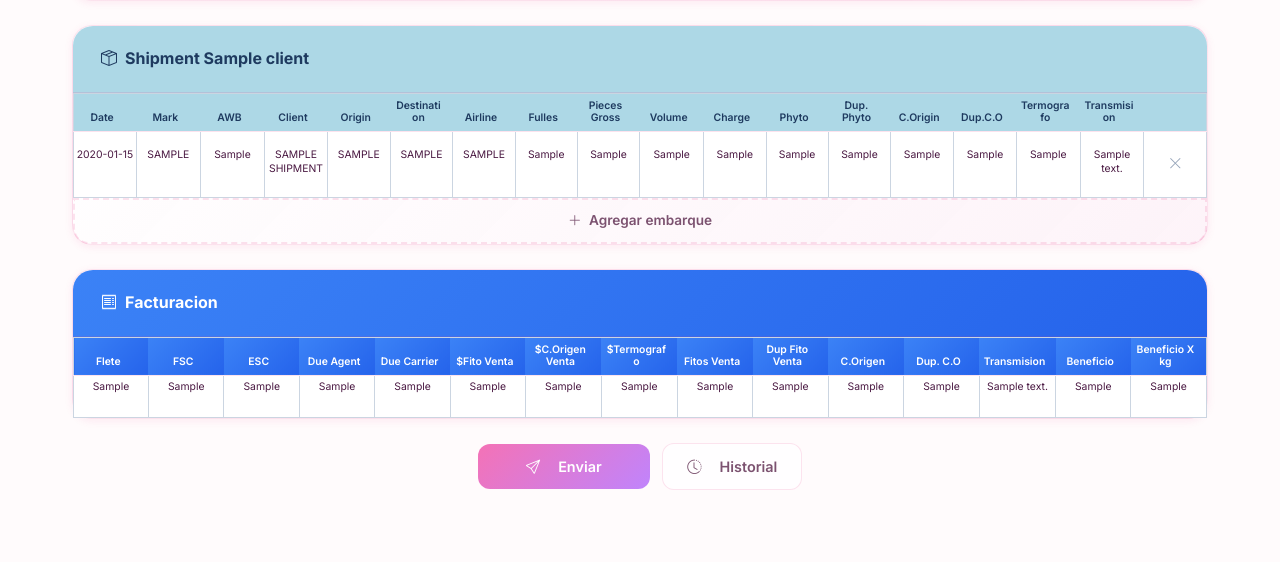
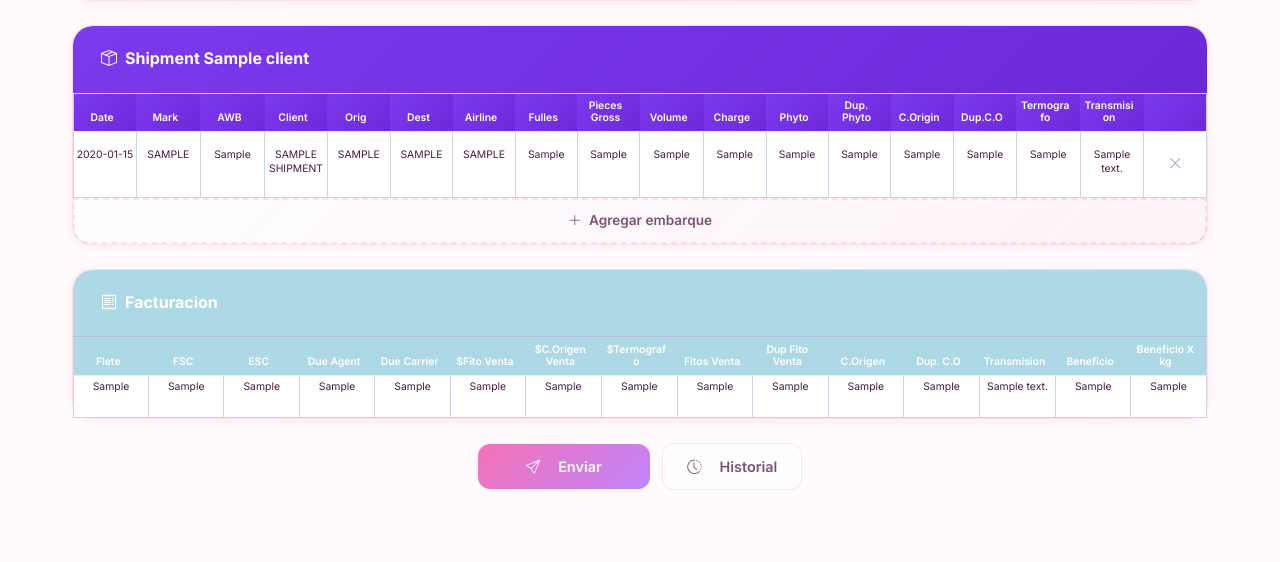
Before and after one commit to echeverrialoayzad-bit/lux-portal, a Flask app: page /current-status/1 in a window 1280 px wide. Shown: the part 968-1530 px from the top of the page. Run offline with Flask 3, Linux system fonts and the light colour scheme; the visitor is signed in with stand-in values (Sample User, id 1); tables that the repository leaves empty hold one stand-in row (values such as "Sample post"); lists and menus that the app fills with data are empty.

Commit message:
Swap colors: Shipment purple, Facturacion celeste; add row resize, rename Orig/Dest, strict date
- Shipment table back to purple (matching other tables)
- Facturacion table now celeste (#ADD8E6) with white header text
- Row resize handles added to both Shipment and Facturacion tables
- Origin renamed to Orig, Destination renamed to Dest
- Date field strictly enforces DD/MM/YYYY format with auto-slash insertion

Co-Authored-By: Claude Opus 4.6 <noreply@anthropic.com>

```diff
--- a/lux_portal/current_status/templates/current_status/detail.html
+++ b/lux_portal/current_status/templates/current_status/detail.html
@@ -192,55 +192,13 @@
         border-color: #7c3aed;
         color: #7c3aed;
     }
-    /* ---- Shipment table (celeste) ---- */
+    /* ---- Shipment table (purple, same as other tables) ---- */
     .shipment-table {
         width: 100%;
         border: 1px solid #cbd5e1 !important;
     }
     .shipment-table th {
-        background: #ADD8E6 !important;
-        color: #1e3a5f !important;
-        font-size: 0.65rem !important;
-        text-transform: none !important;
-        letter-spacing: 0 !important;
-        padding: 6px 10px 6px 4px !important;
-        text-align: center !important;
-        white-space: normal;
-        word-break: break-word;
-        line-height: 1.2;
-        position: relative;
-        overflow: hidden;
-        user-select: none;
-    }
-    .shipment-table td {
-        border: 1px solid #cbd5e1 !important;
-    }
-    .shipment-table .editable-cell textarea {
-        font-size: 0.65rem;
-        padding: 4px 2px;
-        min-height: 28px;
-        line-height: 1.3;
-    }
-    .shipment-table .editable-cell textarea:focus {
-        background: rgba(173, 216, 230, 0.12);
-    }
-    .shipment-table tbody tr:nth-child(even) td {
-        background-color: #e8f4f8 !important;
-    }
-    .shipment-table tbody tr:nth-child(odd) td {
-        background-color: #ffffff !important;
-    }
-    .shipment-table .resize-handle:hover,
-    .shipment-table .resize-handle.active {
-        background: rgba(30, 58, 95, 0.3);
-    }
-    /* ---- Factura table (blue) ---- */
-    .factura-table {
-        width: 100%;
-        border: 1px solid #cbd5e1 !important;
-    }
-    .factura-table th {
-        background: linear-gradient(135deg, #3b82f6, #2563eb) !important;
+        background: linear-gradient(135deg, #7c3aed, #6d28d9) !important;
         color: #fff !important;
         font-size: 0.65rem !important;
         text-transform: none !important;
@@ -254,6 +212,44 @@
         overflow: hidden;
         user-select: none;
     }
+    .shipment-table td {
+        border: 1px solid #cbd5e1 !important;
+    }
+    .shipment-table .editable-cell textarea {
+        font-size: 0.65rem;
+        padding: 4px 2px;
+        min-height: 28px;
+        line-height: 1.3;
+    }
+    .shipment-table .editable-cell textarea:focus {
+        background: rgba(124, 58, 237, 0.04);
+    }
+    .shipment-table tbody tr:nth-child(even) td {
+        background-color: #e2e8f0 !important;
+    }
+    .shipment-table tbody tr:nth-child(odd) td {
+        background-color: #ffffff !important;
+    }
+    /* ---- Factura table (celeste, white text) ---- */
+    .factura-table {
+        width: 100%;
+        border: 1px solid #cbd5e1 !important;
+    }
+    .factura-table th {
+        background: #ADD8E6 !important;
+        color: #fff !important;
+        font-size: 0.65rem !important;
+        text-transform: none !important;
+        letter-spacing: 0 !important;
+        padding: 6px 10px 6px 4px !important;
+        text-align: center !important;
+        white-space: normal;
+        word-break: break-word;
+        line-height: 1.2;
+        position: relative;
+        overflow: hidden;
+        user-select: none;
+    }
     .factura-table td {
         border: 1px solid #cbd5e1 !important;
     }
@@ -264,13 +260,17 @@
         line-height: 1.3;
     }
     .factura-table .editable-cell textarea:focus {
-        background: rgba(59, 130, 246, 0.06);
+        background: rgba(173, 216, 230, 0.12);
     }
     .factura-table tbody tr:nth-child(even) td {
-        background-color: #eff6ff !important;
+        background-color: #e8f4f8 !important;
     }
     .factura-table tbody tr:nth-child(odd) td {
         background-color: #ffffff !important;
+    }
+    .factura-table .resize-handle:hover,
+    .factura-table .resize-handle.active {
+        background: rgba(255, 255, 255, 0.4);
     }
     /* Auto-uppercase fields */
     .uppercase-field {
@@ -756,37 +756,37 @@
 
     <!-- TABLE 4: Shipment (Embarques) -->
     <div class="card mb-4 mt-4">
-        <div class="card-header" style="background: #ADD8E6; color: #1e3a5f; border-radius: 20px 20px 0 0; font-size: 1rem;">
+        <div class="card-header" style="background: linear-gradient(135deg, #7c3aed, #6d28d9); color: #fff; border-radius: 20px 20px 0 0; font-size: 1rem;">
             <i class="bi bi-box-seam me-2"></i>Shipment <span>{{ cliente.nombre }}</span>
         </div>
         <div class="table-responsive">
             <table class="table shipment-table mb-0" id="shipmentTable">
                 <thead>
                     <tr>
-                        <th><span class="th-text">Date</span><div class="resize-handle"></div></th>
-                        <th><span class="th-text">Mark</span><div class="resize-handle"></div></th>
-                        <th><span class="th-text">AWB</span><div class="resize-handle"></div></th>
-                        <th><span class="th-text">Client</span><div class="resize-handle"></div></th>
-                        <th><span class="th-text">Origin</span><div class="resize-handle"></div></th>
-                        <th><span class="th-text">Destination</span><div class="resize-handle"></div></th>
-                        <th><span class="th-text">Airline</span><div class="resize-handle"></div></th>
-                        <th><span class="th-text">Fulles</span><div class="resize-handle"></div></th>
-                        <th><span class="th-text">Pieces Gross</span><div class="resize-handle"></div></th>
-                        <th><span class="th-text">Volume</span><div class="resize-handle"></div></th>
-                        <th><span class="th-text">Charge</span><div class="resize-handle"></div></th>
-                        <th><span class="th-text">Phyto</span><div class="resize-handle"></div></th>
-                        <th><span class="th-text">Dup. Phyto</span><div class="resize-handle"></div></th>
-                        <th><span class="th-text">C.Origin</span><div class="resize-handle"></div></th>
-                        <th><span class="th-text">Dup.C.O</span><div class="resize-handle"></div></th>
-                        <th><span class="th-text">Termografo</span><div class="resize-handle"></div></th>
-                        <th><span class="th-text">Transmision</span><div class="resize-handle"></div></th>
+                        <th><span class="th-text">Date</span><div class="resize-handle"></div><div class="resize-handle-h"></div></th>
+                        <th><span class="th-text">Mark</span><div class="resize-handle"></div><div class="resize-handle-h"></div></th>
+                        <th><span class="th-text">AWB</span><div class="resize-handle"></div><div class="resize-handle-h"></div></th>
+                        <th><span class="th-text">Client</span><div class="resize-handle"></div><div class="resize-handle-h"></div></th>
+                        <th><span class="th-text">Orig</span><div class="resize-handle"></div><div class="resize-handle-h"></div></th>
+                        <th><span class="th-text">Dest</span><div class="resize-handle"></div><div class="resize-handle-h"></div></th>
+                        <th><span class="th-text">Airline</span><div class="resize-handle"></div><div class="resize-handle-h"></div></th>
+                        <th><span class="th-text">Fulles</span><div class="resize-handle"></div><div class="resize-handle-h"></div></th>
+                        <th><span class="th-text">Pieces Gross</span><div class="resize-handle"></div><div class="resize-handle-h"></div></th>
+                        <th><span class="th-text">Volume</span><div class="resize-handle"></div><div class="resize-handle-h"></div></th>
+                        <th><span class="th-text">Charge</span><div class="resize-handle"></div><div class="resize-handle-h"></div></th>
+                        <th><span class="th-text">Phyto</span><div class="resize-handle"></div><div class="resize-handle-h"></div></th>
+                        <th><span class="th-text">Dup. Phyto</span><div class="resize-handle"></div><div class="resize-handle-h"></div></th>
+                        <th><span class="th-text">C.Origin</span><div class="resize-handle"></div><div class="resize-handle-h"></div></th>
+                        <th><span class="th-text">Dup.C.O</span><div class="resize-handle"></div><div class="resize-handle-h"></div></th>
+                        <th><span class="th-text">Termografo</span><div class="resize-handle"></div><div class="resize-handle-h"></div></th>
+                        <th><span class="th-text">Transmision</span><div class="resize-handle"></div><div class="resize-handle-h"></div></th>
                         <th class="col-del"></th>
                     </tr>
                 </thead>
                 <tbody>
                     {% for s in cliente.shipments %}
                     <tr data-id="{{ s.id }}">
-                        <td class="editable-cell"><textarea data-field="ship_date" class="date-field" onblur="guardarShipment(this)">{{ s.ship_date }}</textarea></td>
+                        <td class="editable-cell"><textarea data-field="ship_date" class="date-field" placeholder="DD/MM/YYYY" onblur="guardarShipment(this)">{{ s.ship_date }}</textarea></td>
                         <td class="editable-cell"><textarea data-field="mark" class="uppercase-field" onblur="guardarShipment(this)">{{ s.mark }}</textarea></td>
                         <td class="editable-cell"><textarea data-field="awb" onblur="guardarShipment(this)">{{ s.awb }}</textarea></td>
                         <td class="editable-cell"><textarea data-field="client_name" class="uppercase-field" onblur="guardarShipment(this)">{{ s.client_name }}</textarea></td>
@@ -818,28 +818,28 @@
 
     <!-- TABLE 5: Facturacion -->
     <div class="card mb-4">
-        <div class="card-header" style="background: linear-gradient(135deg, #3b82f6, #2563eb); color: #fff; border-radius: 20px 20px 0 0; font-size: 1rem;">
+        <div class="card-header" style="background: #ADD8E6; color: #fff; border-radius: 20px 20px 0 0; font-size: 1rem;">
             <i class="bi bi-receipt me-2"></i>Facturacion
         </div>
         <div class="table-responsive">
             <table class="table factura-table mb-0" id="facturaTable">
                 <thead>
                     <tr>
-                        <th><span class="th-text">Flete</span><div class="resize-handle"></div></th>
-                        <th><span class="th-text">FSC</span><div class="resize-handle"></div></th>
-                        <th><span class="th-text">ESC</span><div class="resize-handle"></div></th>
-                        <th><span class="th-text">Due Agent</span><div class="resize-handle"></div></th>
-                        <th><span class="th-text">Due Carrier</span><div class="resize-handle"></div></th>
-                        <th><span class="th-text">$Fito Venta</span><div class="resize-handle"></div></th>
-                        <th><span class="th-text">$C.Origen Venta</span><div class="resize-handle"></div></th>
-                        <th><span class="th-text">$Termografo</span><div class="resize-handle"></div></th>
-                        <th><span class="th-text">Fitos Venta</span><div class="resize-handle"></div></th>
-                        <th><span class="th-text">Dup Fito Venta</span><div class="resize-handle"></div></th>
-                        <th><span class="th-text">C.Origen</span><div class="resize-handle"></div></th>
-                        <th><span class="th-text">Dup. C.O</span><div class="resize-handle"></div></th>
-                        <th><span class="th-text">Transmision</span><div class="resize-handle"></div></th>
-                        <th><span class="th-text">Beneficio</span><div class="resize-handle"></div></th>
-                        <th><span class="th-text">Beneficio X kg</span><div class="resize-handle"></div></th>
+                        <th><span class="th-text">Flete</span><div class="resize-handle"></div><div class="resize-handle-h"></div></th>
+                        <th><span class="th-text">FSC</span><div class="resize-handle"></div><div class="resize-handle-h"></div></th>
+                        <th><span class="th-text">ESC</span><div class="resize-handle"></div><div class="resize-handle-h"></div></th>
+                        <th><span class="th-text">Due Agent</span><div class="resize-handle"></div><div class="resize-handle-h"></div></th>
+                        <th><span class="th-text">Due Carrier</span><div class="resize-handle"></div><div class="resize-handle-h"></div></th>
+                        <th><span class="th-text">$Fito Venta</span><div class="resize-handle"></div><div class="resize-handle-h"></div></th>
+                        <th><span class="th-text">$C.Origen Venta</span><div class="resize-handle"></div><div class="resize-handle-h"></div></th>
+                        <th><span class="th-text">$Termografo</span><div class="resize-handle"></div><div class="resize-handle-h"></div></th>
+                        <th><span class="th-text">Fitos Venta</span><div class="resize-handle"></div><div class="resize-handle-h"></div></th>
+                        <th><span class="th-text">Dup Fito Venta</span><div class="resize-handle"></div><div class="resize-handle-h"></div></th>
+                        <th><span class="th-text">C.Origen</span><div class="resize-handle"></div><div class="resize-handle-h"></div></th>
+                        <th><span class="th-text">Dup. C.O</span><div class="resize-handle"></div><div class="resize-handle-h"></div></th>
+                        <th><span class="th-text">Transmision</span><div class="resize-handle"></div><div class="resize-handle-h"></div></th>
+                        <th><span class="th-text">Beneficio</span><div class="resize-handle"></div><div class="resize-handle-h"></div></th>
+                        <th><span class="th-text">Beneficio X kg</span><div class="resize-handle"></div><div class="resize-handle-h"></div></th>
                     </tr>
                 </thead>
                 <tbody>
@@ -2118,24 +2118,44 @@ const UPPERCASE_FIELDS = ['mark', 'client_name', 'origin', 'destination', 'airli
 
 function formatDateField(el) {
     let v = el.value.trim();
-    // Try to parse various date formats and output DD/MM/YYYY
-    // Accept: DD/MM/YYYY, DD-MM-YYYY, YYYY-MM-DD, DD.MM.YYYY, DDMMYYYY
-    let d = null;
-    let m;
-    if ((m = v.match(/^(\d{1,2})[\/\-\.](\d{1,2})[\/\-\.](\d{4})$/))) {
-        d = new Date(parseInt(m[3]), parseInt(m[2]) - 1, parseInt(m[1]));
-    } else if ((m = v.match(/^(\d{4})[\/\-\.](\d{1,2})[\/\-\.](\d{1,2})$/))) {
-        d = new Date(parseInt(m[1]), parseInt(m[2]) - 1, parseInt(m[3]));
-    } else if ((m = v.match(/^(\d{2})(\d{2})(\d{4})$/))) {
-        d = new Date(parseInt(m[3]), parseInt(m[2]) - 1, parseInt(m[1]));
-    }
-    if (d && !isNaN(d.getTime())) {
-        const dd = String(d.getDate()).padStart(2, '0');
-        const mm = String(d.getMonth() + 1).padStart(2, '0');
-        const yyyy = d.getFullYear();
-        el.value = `${dd}/${mm}/${yyyy}`;
-    }
-}
+    if (!v) return true;
+    // Only accept DD/MM/YYYY
+    const m = v.match(/^(\d{1,2})\/(\d{1,2})\/(\d{4})$/);
+    if (!m) {
+        alert('Formato de fecha invalido. Usa DD/MM/YYYY (ej: 15/02/2026)');
+        el.focus();
+        return false;
+    }
+    const day = parseInt(m[1]), month = parseInt(m[2]), year = parseInt(m[3]);
+    if (month < 1 || month > 12 || day < 1 || day > 31) {
+        alert('Fecha invalida. Verifica dia y mes.');
+        el.focus();
+        return false;
+    }
+    // Pad with zeros
+    el.value = String(day).padStart(2, '0') + '/' + String(month).padStart(2, '0') + '/' + year;
+    return true;
+}
+
+// Auto-insert slashes while typing date
+document.addEventListener('input', function(e) {
+    if (!e.target.classList.contains('date-field')) return;
+    let v = e.target.value.replace(/[^0-9\/]/g, '');
+    // Auto-add slash after DD and MM
+    const digits = v.replace(/\//g, '');
+    if (digits.length >= 2 && v.indexOf('/') === -1) {
+        v = digits.slice(0, 2) + '/' + digits.slice(2);
+    }
+    if (digits.length >= 4 && (v.match(/\//g) || []).length < 2) {
+        const parts = v.split('/');
+        if (parts.length === 2 && parts[1].length >= 2) {
+            v = parts[0] + '/' + parts[1].slice(0, 2) + '/' + parts[1].slice(2);
+        }
+    }
+    // Limit length
+    if (v.length > 10) v = v.slice(0, 10);
+    e.target.value = v;
+});
 
 // --- Shipment CRUD ---
 function guardarShipment(el) {
@@ -2146,9 +2166,9 @@ function guardarShipment(el) {
     if (UPPERCASE_FIELDS.includes(field)) {
         el.value = el.value.toUpperCase();
     }
-    // Auto-format date
+    // Validate date - don't save if invalid
     if (field === 'ship_date') {
-        formatDateField(el);
+        if (!formatDateField(el)) return;
     }
     fetch(`${BASE}/api/shipment/${id}`, {
         method: 'PUT',
@@ -2174,11 +2194,11 @@ function agregarShipment() {
         tr1.dataset.id = data.id;
         let html1 = '';
         shipFields.forEach(f => {
-            let cls = 'editable-cell';
             let extraCls = '';
+            let extraAttr = '';
             if (UPPERCASE_FIELDS.includes(f)) extraCls = ' uppercase-field';
-            if (f === 'ship_date') extraCls = ' date-field';
-            html1 += `<td class="${cls}"><textarea data-field="${f}" class="${extraCls.trim()}" onblur="guardarShipment(this)"></textarea></td>`;
+            if (f === 'ship_date') { extraCls = ' date-field'; extraAttr = ' placeholder="DD/MM/YYYY"'; }
+            html1 += `<td class="editable-cell"><textarea data-field="${f}" class="${extraCls.trim()}"${extraAttr} onblur="guardarShipment(this)"></textarea></td>`;
         });
         html1 += `<td class="col-del" style="vertical-align:middle;"><button class="btn-delete-row" onclick="eliminarShipment(this,${data.id})" title="Eliminar"><i class="bi bi-x-lg"></i></button></td>`;
         tr1.innerHTML = html1;
--- a/lux_portal/current_status/templates/current_status/historial_detalle.html
+++ b/lux_portal/current_status/templates/current_status/historial_detalle.html
@@ -37,7 +37,7 @@
         background-color: #f1f5f9;
     }
     .factura-table th {
-        background: linear-gradient(135deg, #3b82f6, #2563eb) !important;
+        background: #ADD8E6 !important;
         color: #fff !important;
         font-size: 0.7rem;
         text-align: center;
@@ -76,7 +76,7 @@
 
     {% set SHIP_LABELS = {
         'ship_date': 'Date', 'mark': 'Mark', 'awb': 'AWB', 'client_name': 'Client',
-        'origin': 'Origin', 'destination': 'Destination', 'airline': 'Airline',
+        'origin': 'Orig', 'destination': 'Dest', 'airline': 'Airline',
         'fulles': 'Fulles', 'pieces_gross': 'Pieces Gross', 'volume': 'Volume',
         'charge': 'Charge', 'phyto': 'Phyto', 'dup_phyto': 'Dup. Phyto',
         'c_origin': 'C.Origin', 'dup_co': 'Dup.C.O', 'termografo': 'Termografo',
@@ -121,7 +121,7 @@
 
     <!-- Facturacion Table -->
     <div class="card mb-4">
-        <div class="card-header" style="background: linear-gradient(135deg, #3b82f6, #2563eb); color: #fff; border-radius: 20px 20px 0 0;">
+        <div class="card-header" style="background: #ADD8E6; color: #fff; border-radius: 20px 20px 0 0;">
             <i class="bi bi-receipt me-2"></i>Facturacion
         </div>
         <div class="table-responsive">
```
